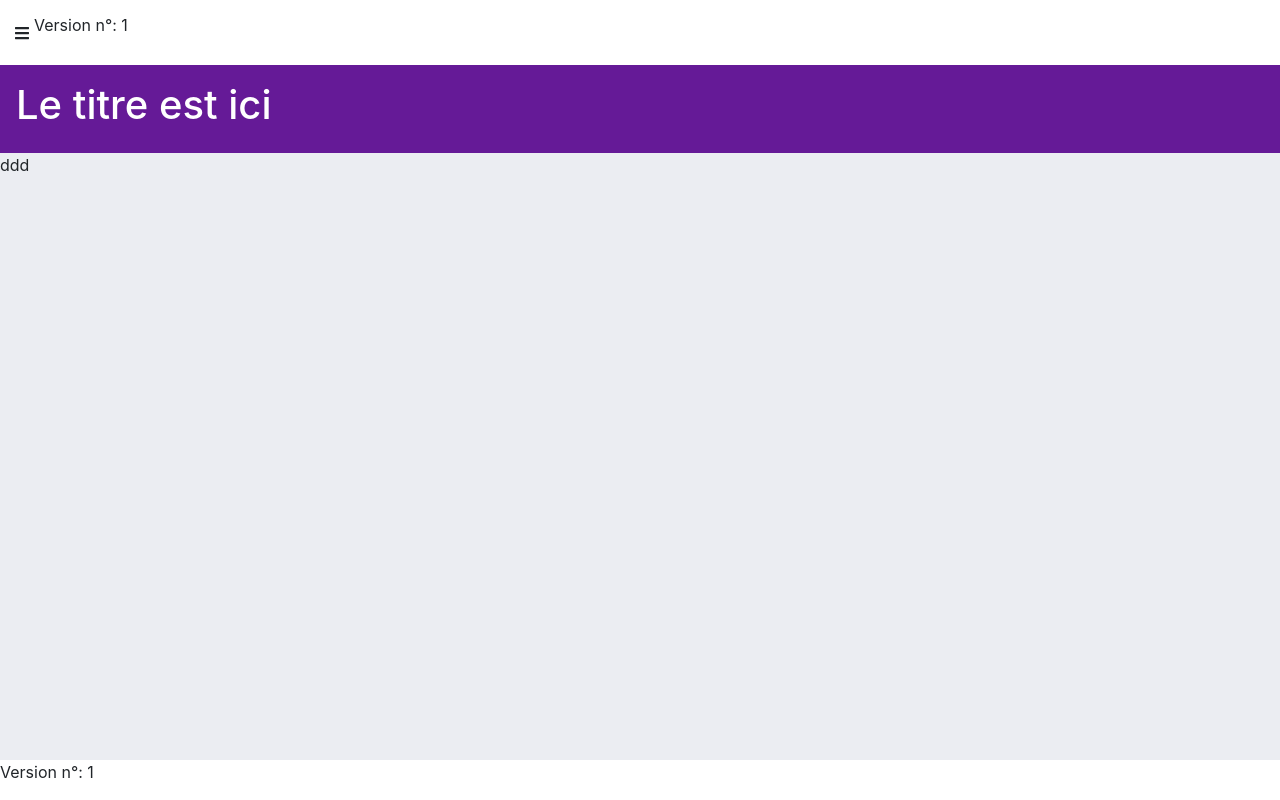
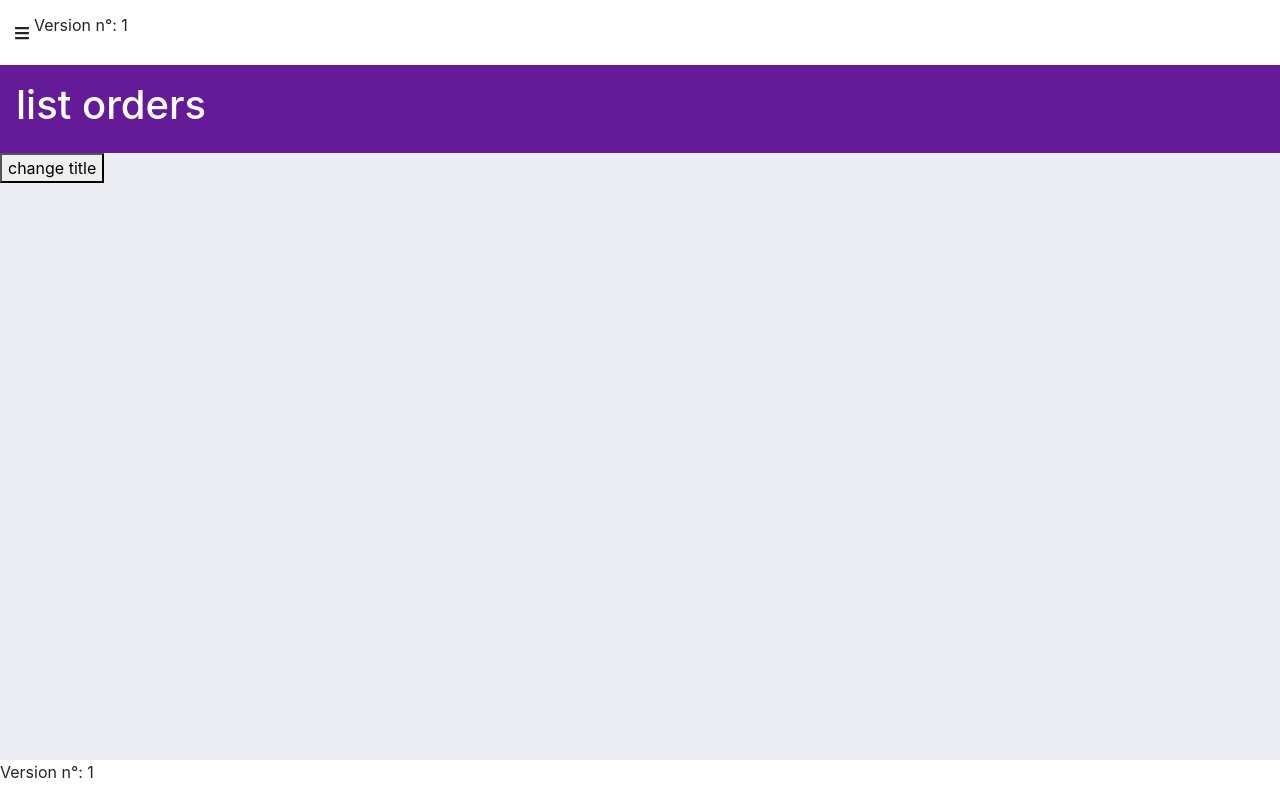
Before and after one commit to dnyuhm/formation-angular-4-oct, an Angular app: page /orders in a window 1280 px wide. Built offline with nearby package versions, Linux system fonts and the light colour scheme; data requests are answered from the project's data file.

Commit message:
Commit 23 : @Input() data binding & lifecycle hooks

```diff
--- a/src/app/clients/pages/page-list-clients/page-list-clients.component.html
+++ b/src/app/clients/pages/page-list-clients/page-list-clients.component.html
@@ -1 +1 @@
-<p>page-list-client-works !</p>
+<p>page list clients works !</p>
--- a/src/app/orders/pages/page-list-orders/page-list-orders.component.html
+++ b/src/app/orders/pages/page-list-orders/page-list-orders.component.html
@@ -1,3 +1,3 @@
-<app-template-full-width>
-  <p>ddd</p>
+<app-template-full-width [title]="myTitle">
+  <button (click)="changeTitle()">change title</button>
 </app-template-full-width>
--- a/src/app/orders/pages/page-list-orders/page-list-orders.component.ts
+++ b/src/app/orders/pages/page-list-orders/page-list-orders.component.ts
@@ -1,5 +1,4 @@
 import { Component, OnInit } from '@angular/core';
-import { TemplateContainerComponent } from 'src/app/templates/components/template-container/template-container.component';
 import { OrdersService } from '../../services/orders.service';
 
 @Component({
@@ -8,9 +7,14 @@ import { OrdersService } from '../../services/orders.service';
   styleUrls: ['./page-list-orders.component.scss'],
 })
 export class PageListOrdersComponent implements OnInit {
+  public myTitle: string = 'list orders';
   constructor(private ordersService: OrdersService) {
     this.ordersService.collection$.subscribe();
   }
 
   ngOnInit(): void {}
+
+  public changeTitle() {
+    this.myTitle = 'My list of orders';
+  }
 }
--- a/src/app/templates/components/template-full-width/template-full-width.component.html
+++ b/src/app/templates/components/template-full-width/template-full-width.component.html
@@ -1,5 +1,5 @@
 <div class="bandeau">
-  <h1>{{ title }}</h1>
+  <h1>{{ title}}</h1>
 </div>
 <div>
   <ng-content></ng-content>
--- a/src/app/templates/components/template-full-width/template-full-width.component.ts
+++ b/src/app/templates/components/template-full-width/template-full-width.component.ts
@@ -1,4 +1,4 @@
-import { Component, OnInit } from '@angular/core';
+import { Component, Input, OnInit } from '@angular/core';
 
 @Component({
   selector: 'app-template-full-width',
@@ -6,9 +6,15 @@ import { Component, OnInit } from '@angular/core';
   styleUrls: ['./template-full-width.component.scss'],
 })
 export class TemplateFullWidthComponent implements OnInit {
-  public title: string;
+  @Input() public title!: string;
   constructor() {
     this.title = 'Le titre est ici';
+    // console.log(this.title);
   }
-  ngOnInit(): void {}
+  ngOnChanges() {
+    // console.log(this.title);
+  }
+  ngOnInit(): void {
+    // console.log(this.title);
+  }
 }
```
